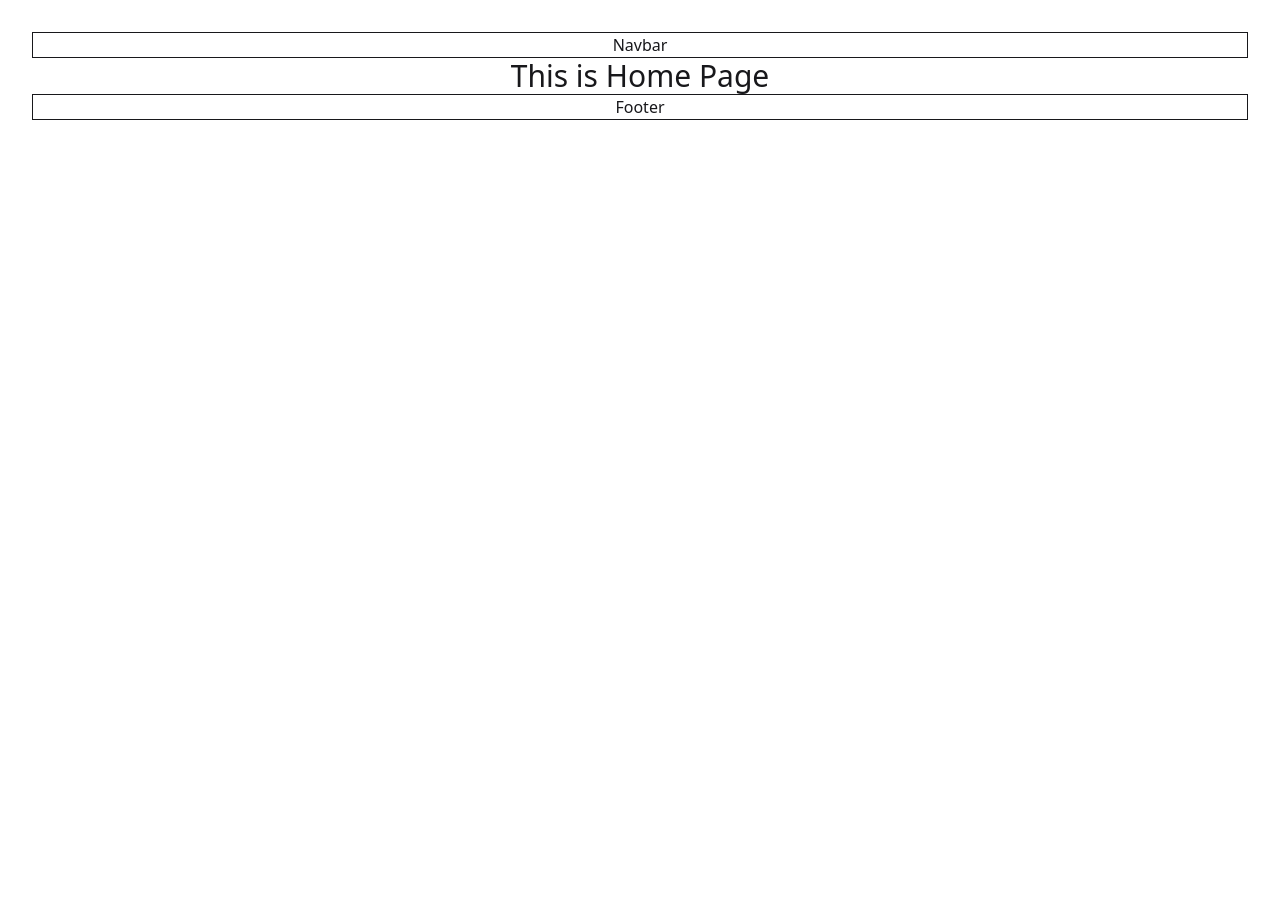
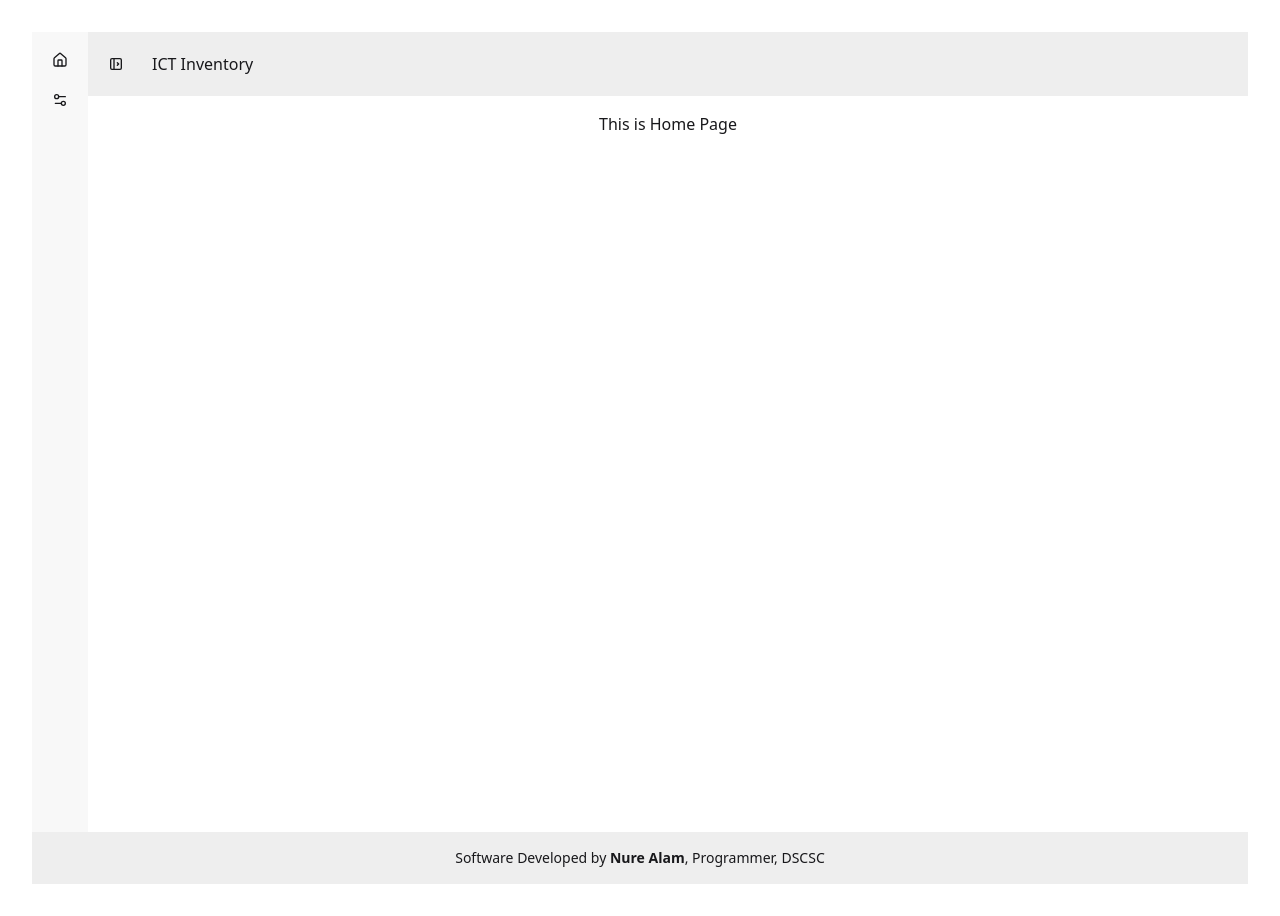
Before and after one commit to nurealammiaji/ict-inventory-client, a React (Vite) app: page / in a window 1280 px wide. Before the commit the page ends 800 px from the top, so only its background shows below. Built offline with nearby package versions, Linux system fonts and the light colour scheme.

Commit message:
error page and layout designed

```diff
--- a/index.html
+++ b/index.html
@@ -4,7 +4,7 @@
     <meta charset="UTF-8" />
     <link rel="icon" type="image/svg+xml" href="/vite.svg" />
     <meta name="viewport" content="width=device-width, initial-scale=1.0" />
-    <title>ICT Inventory System</title>
+    <title>ICT Inventory</title>
   </head>
   <body>
     <div id="root"></div>
--- a/src/App.jsx
+++ b/src/App.jsx
@@ -1,14 +1,54 @@
 import './App.css'
-import Home from './pages/Home/Home'
-import Navbar from './components/Navbar/Navbar'
 import Footer from './components/Footer/Footer'
+import { NavLink, Outlet } from 'react-router-dom'
 
 function App() {
 
   return (
     <>
-      <Navbar />
-      <Home />
+      <div className="drawer lg:drawer-open">
+        <input id="my-drawer-4" type="checkbox" className="drawer-toggle" />
+        <div className="drawer-content">
+          {/* Navbar */}
+          <nav className="navbar w-full bg-base-300">
+            <label htmlFor="my-drawer-4" aria-label="open sidebar" className="btn btn-square btn-ghost">
+              {/* Sidebar toggle icon */}
+              <svg xmlns="http://www.w3.org/2000/svg" viewBox="0 0 24 24" strokeLinejoin="round" strokeLinecap="round" strokeWidth="2" fill="none" stroke="currentColor" className="my-1.5 inline-block size-4"><path d="M4 4m0 2a2 2 0 0 1 2 -2h12a2 2 0 0 1 2 2v12a2 2 0 0 1 -2 2h-12a2 2 0 0 1 -2 -2z"></path><path d="M9 4v16"></path><path d="M14 10l2 2l-2 2"></path></svg>
+            </label>
+            <div className="px-4">ICT Inventory</div>
+          </nav>
+          {/* Page content here */}
+          <div className="p-4">
+            <Outlet />
+          </div>
+        </div>
+
+        <div className="drawer-side is-drawer-close:overflow-visible">
+          <label htmlFor="my-drawer-4" aria-label="close sidebar" className="drawer-overlay"></label>
+          <div className="flex min-h-full flex-col items-start bg-base-200 is-drawer-close:w-14 is-drawer-open:w-64">
+            {/* Sidebar content here */}
+            <ul className="menu w-full grow">
+              {/* List item */}
+              <li>
+                <NavLink to={"/"} className="is-drawer-close:tooltip is-drawer-close:tooltip-right" data-tip="Homepage">
+                  {/* Home icon */}
+                  <svg xmlns="http://www.w3.org/2000/svg" viewBox="0 0 24 24" strokeLinejoin="round" strokeLinecap="round" strokeWidth="2" fill="none" stroke="currentColor" className="my-1.5 inline-block size-4"><path d="M15 21v-8a1 1 0 0 0-1-1h-4a1 1 0 0 0-1 1v8"></path><path d="M3 10a2 2 0 0 1 .709-1.528l7-5.999a2 2 0 0 1 2.582 0l7 5.999A2 2 0 0 1 21 10v9a2 2 0 0 1-2 2H5a2 2 0 0 1-2-2z"></path></svg>
+                  <span className="is-drawer-close:hidden">Homepage</span>
+                </NavLink>
+              </li>
+
+              {/* List item */}
+              <li>
+                <NavLink to={"/settings"} className="is-drawer-close:tooltip is-drawer-close:tooltip-right" data-tip="Settings">
+                  {/* Settings icon */}
+                  <svg xmlns="http://www.w3.org/2000/svg" viewBox="0 0 24 24" strokeLinejoin="round" strokeLinecap="round" strokeWidth="2" fill="none" stroke="currentColor" className="my-1.5 inline-block size-4"><path d="M20 7h-9"></path><path d="M14 17H5"></path><circle cx="17" cy="17" r="3"></circle><circle cx="7" cy="7" r="3"></circle></svg>
+                  <span className="is-drawer-close:hidden">Settings</span>
+                </NavLink>
+              </li>
+            </ul>
+          </div>
+        </div>
+      </div>
       <Footer />
     </>
   )
--- a/src/components/Footer/Footer.jsx
+++ b/src/components/Footer/Footer.jsx
@@ -3,7 +3,11 @@ import React from 'react'
 const Footer = () => {
   return (
     <div>
-      <p className='border'>Footer</p>
+      <footer className="footer sm:footer-horizontal footer-center bg-base-300 text-base-content p-4">
+        <aside>
+          <p>Software Developed by <a className='hover:text-success font-semibold' href="https://nurealammiaji.vercel.app/" target="_blank" rel="noopener noreferrer">Nure Alam</a>, Programmer, DSCSC</p>
+        </aside>
+      </footer>
     </div>
   )
 }
--- a/src/components/Navbar/Navbar.jsx
+++ /dev/null
@@ -1,11 +0,0 @@
-import React from 'react'
-
-const Navbar = () => {
-  return (
-    <div>
-      <p className='border'>Navbar</p>
-    </div>
-  )
-}
-
-export default Navbar
--- /dev/null
+++ b/src/pages/Error/ErrorBoundary.jsx
@@ -0,0 +1,17 @@
+import React from 'react'
+import { Link, useRouteError } from 'react-router-dom';
+
+const ErrorBoundary = () => {
+    const error = useRouteError();
+    console.log(error.data);
+    return (
+        <div>
+            <p className='text-error font-bold text-2xl mt-10 mb-20'>{error.data}</p>
+            <div>
+                <Link to={"/"} className='btn btn-success text-white'>Go back to Home</Link>
+            </div>
+        </div>
+    )
+}
+
+export default ErrorBoundary
--- a/src/pages/Home/Home.jsx
+++ b/src/pages/Home/Home.jsx
@@ -3,7 +3,7 @@ import React from 'react'
 const Home = () => {
   return (
     <div>
-      <p className='text-3xl'>This is Home Page</p>
+      <p>This is Home Page</p>
     </div>
   )
 }
--- /dev/null
+++ b/src/pages/Settings/Settings.jsx
@@ -0,0 +1,11 @@
+import React from 'react'
+
+const Settings = () => {
+  return (
+    <div>
+     <p>This is Settings Page</p>
+    </div>
+  )
+}
+
+export default Settings
--- a/src/routes/AllRoutes.jsx
+++ b/src/routes/AllRoutes.jsx
@@ -1,15 +1,22 @@
 import { createBrowserRouter } from "react-router-dom";
 import App from '../App';
 import Home from "../pages/Home/Home";
+import Settings from "../pages/Settings/Settings";
+import ErrorBoundary from "../pages/Error/ErrorBoundary";
 
 const AllRoutes = createBrowserRouter([
     {
         path: "/",
         element: <App />,
+        errorElement: <ErrorBoundary />,
         children: [
             {
                 path: "/",
                 element: <Home />
+            },
+            {
+                path: "/settings",
+                element: <Settings />
             }
         ]
     }
```
